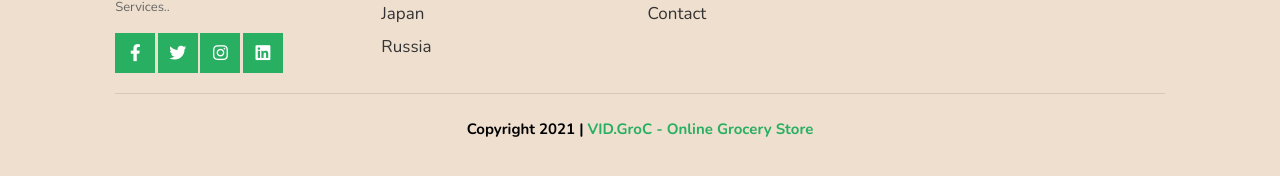
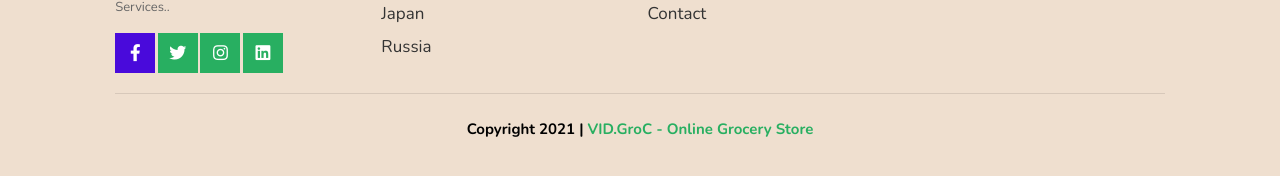
Before and after one commit to Vidhush-920/eCommerce-Webpage--Sample-, a plain HTML site: page index.html in a window 1280 px wide. Shown: the part 6628-6804 px from the top of the page. Drawn offline with nearby package versions, Linux system fonts and the light colour scheme.

Commit message:
modified: index.html

```diff
--- a/index.html
+++ b/index.html
@@ -665,7 +665,7 @@
 				<p>We are passionate about selling fresh and organic products that keep you as healthy and make every eating experience more satisfying.</p>
 				<p>For More Details, Visit our social network services.. </p>
 				<div class="share">
-					<a href="#" class="btn fab fa-facebook-f" style="background-color=indigo"></a>
+					<a href="#" class="btn fab fa-facebook-f" style="background-color:rgb(73, 10, 219);"></a>
 					<a href="#" class="btn fab fa-twitter"></a>
 					<a href="#" class="btn fab fa-instagram"></a>
 					<a href="#" class="btn fab fa-linkedin"></a>
```
